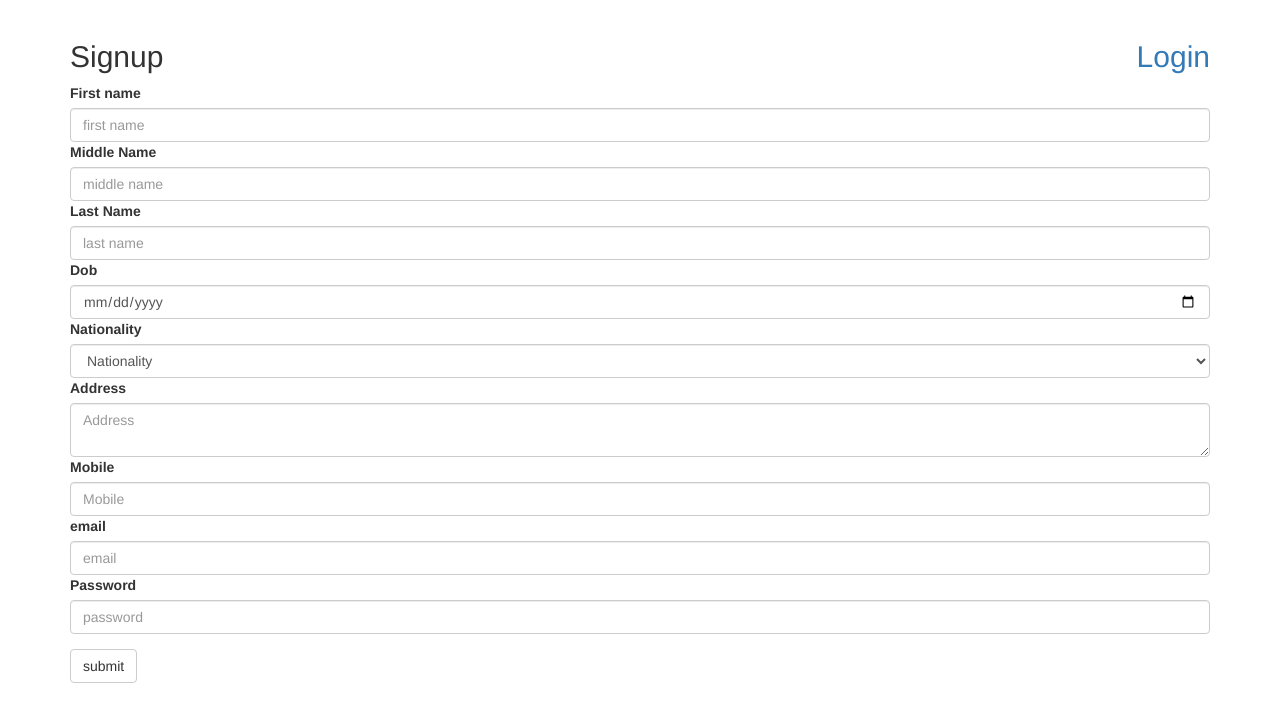
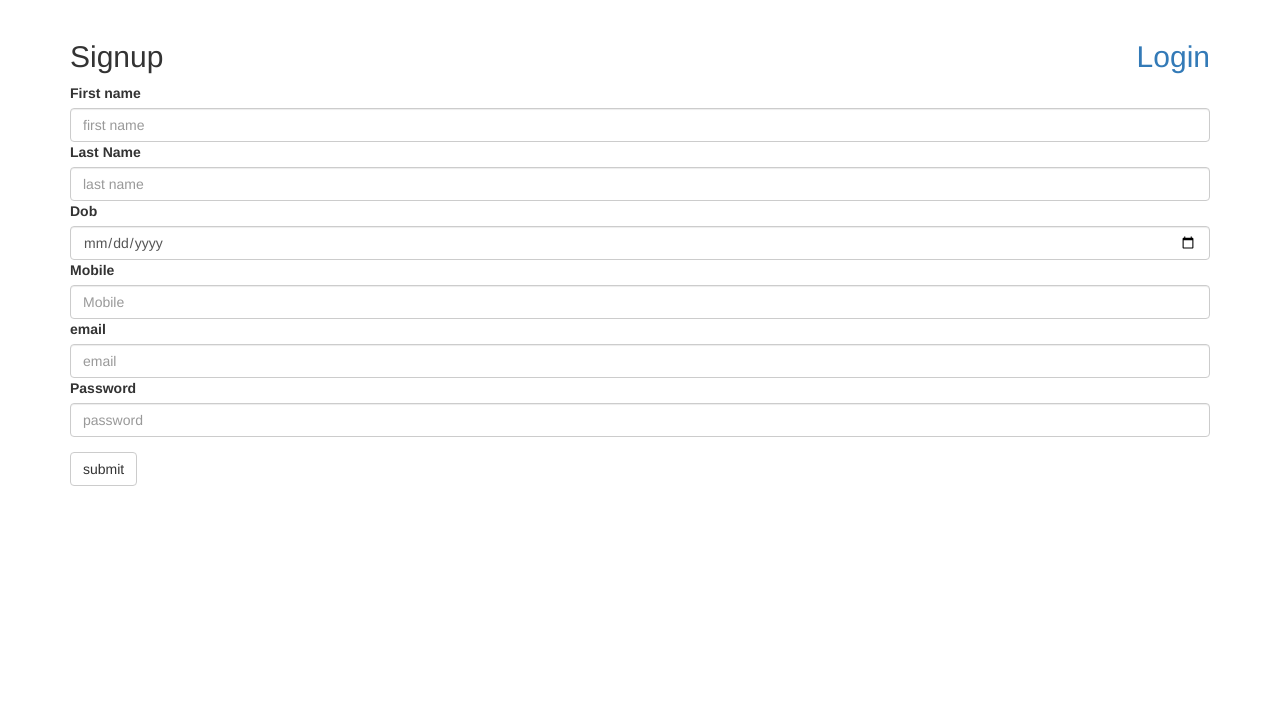
Before and after one commit to dillbala/lend-me-frontend-micro, a CodeIgniter app: page /database/welcome/signup in a window 1280 px wide. Shown: the part 65-787 px from the top of the page. Run offline with CodeIgniter, Linux system fonts and the light colour scheme; some libraries are stand-ins or nearby versions.

Commit message:
login signup

```diff
--- a/application/controllers/Welcome.php
+++ b/application/controllers/Welcome.php
@@ -37,13 +37,13 @@ class Welcome extends CI_Controller {
         else {
             $data['title'] = 'Login';
             $this->form_validation->set_rules('password', 'Password', 'required');
-            $this->form_validation->set_rules('email', 'Email', 'required');
+            $this->form_validation->set_rules('mobile', 'Mobile', 'required');
             if ($this->form_validation->run() === FALSE) {
                 $this->load->view('/template/header');
                 $this->load->view('/profile/login', $data);
                 $this->load->view('/template/footer');
             } else {
-                $response = $this->service_model->postData(array('email' => $this->input->post('email'),
+                $response = $this->service_model->postData(array('mobile' => $this->input->post('mobile'),
                     'password' => $this->input->post('password')
                 ), '/v1/users/');
 //            echo "<pre>";print_r($response);
@@ -86,23 +86,12 @@ class Welcome extends CI_Controller {
                 'email'=>$this->input->post('email'),
                 'firstName'=>$this->input->post('firstName'),
                 'lastName'=>$this->input->post('lastName'),
-                'middleName'=>$this->input->post('middleName'),
-                'address'=>$this->input->post('address'),
                 'mobile'=>$this->input->post('mobile'),
-                'nationality'=>$this->input->post('nationality'),
                 'password'=>$this->input->post('password'),
                 'dob'=>$this->input->post('dob'),
                 'role'=>3,
                 'register'=>1
             );
-            if ($postData['nationality']=="India")
-            {
-                $postData['mobileCountry']='+91';
-            }
-            else{
-                // need to update it
-                $postData['mobileCountry']='+91';
-            }
             $response= $this->service_model->postData($postData,'/v1/users/');
             if ($response['code']==200)
             {
--- a/application/views/profile/login.php
+++ b/application/views/profile/login.php
@@ -7,8 +7,8 @@ echo validation_errors();
 ?>
 <?php echo form_open('');?>
 <div class="form-group">
-    <label>email</label>
-    <input required type="text" class="form-control" name="email" value="<?php echo set_value('email');?>" placeholder="email">
+    <label>mobile</label>
+    <input required type="text" class="form-control" name="mobile" value="<?php echo set_value('mobile');?>" placeholder="mobile">
     <label>Password</label>
     <input required type="password" class="form-control" name="password" value="<?php echo set_value('password');?>" placeholder="password">
 </div>
--- a/application/views/profile/profile.php
+++ b/application/views/profile/profile.php
@@ -62,7 +62,7 @@
                                 <?php echo $this->session->userdata['firstName']?></h4>
                             <?php echo $this->session->userdata['lastName'];?>
                             <br>
-                            <small><cite ><?php echo $this->session->userdata['address'];?>,&nbsp<?php echo $this->session->userdata['nationality'];?>
+                            <small><cite ><?php echo $this->session->userdata['mobile'];?>
                                     </i></cite></small>
                             <p>
                                 <?php echo $this->session->userdata['email']?>
--- a/application/views/profile/signup.php
+++ b/application/views/profile/signup.php
@@ -28,21 +28,10 @@ echo validation_errors();
 <div class="form-group">
     <label>First name</label>
     <input required type="text" class="form-control" name="firstName" value="<?php echo set_value('firstName');?>" placeholder="first name">
-    <label>Middle Name</label>
-    <input type="text" class="form-control" name="middleName" value="<?php echo set_value('middleName');?>" placeholder="middle name">
     <label>Last Name</label>
     <input required type="text" class="form-control" name="lastName" value="<?php echo set_value('lastName');?>" placeholder="last name">
     <label>Dob</label>
-    <input required type="date" class="form-control" name="dob" value="<?php echo set_value('date');?>" placeholder="Dob">
-    <label>Nationality</label>
-    <select required name="nationality" class="form-control">
-        <option selected value="">Nationality</option>
-        <option value="India">India</option>
-        <option value="Germany">Germany</option>
-    </select>
-
-    <label>Address</label>
-    <textarea required type="text" class="form-control" name="address" value="<?php echo set_value('address');?>" placeholder="Address"></textarea>
+    <input required type="date" class="form-control" name="dob" value="<?php echo set_value('dob');?>" placeholder="dob">
     <label>Mobile</label>
     <input required type="text" class="form-control" name="mobile" value="<?php echo set_value('mobile');?>" placeholder="Mobile">
     <label>email</label>
--- a/application/views/template/header.php
+++ b/application/views/template/header.php
@@ -4,7 +4,7 @@
         <meta http-equiv="X-UA-Compatible" content="IE=edge,chrome=1">
         <meta name="viewport" content="width=device-width, initial-scale=1.0">
 
-    <title>Mentor</title>
+    <title>Lend paisa</title>
     <link rel="stylesheet" href="<?php echo base_url().'assets/css/bootstrap.min.css';?>">
 <!--<link rel="stylesheet" href="https://bootswatch.com/flatly/bootstrap.min.css">-->
 <nav class="navbar navbar">
```
